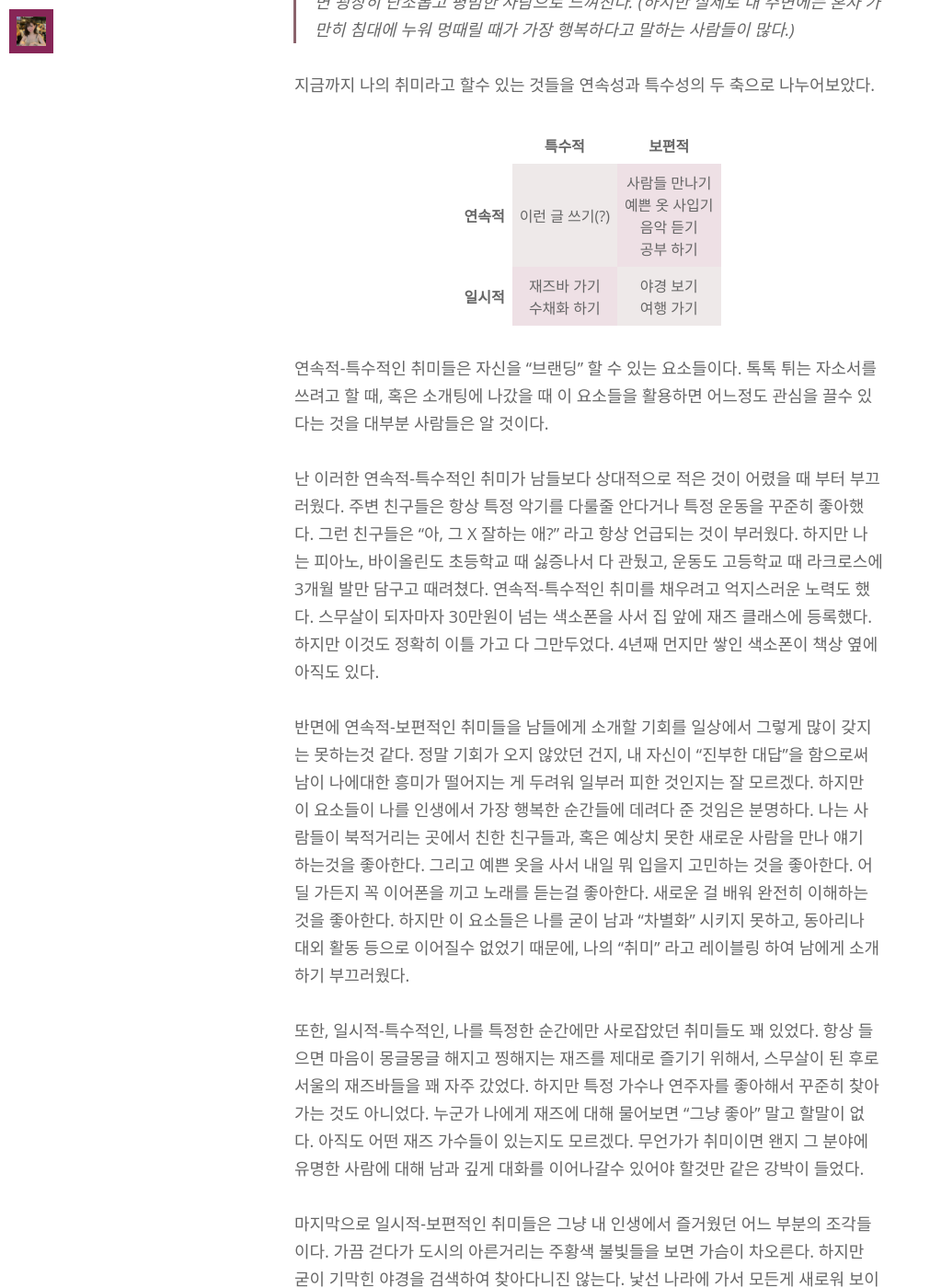
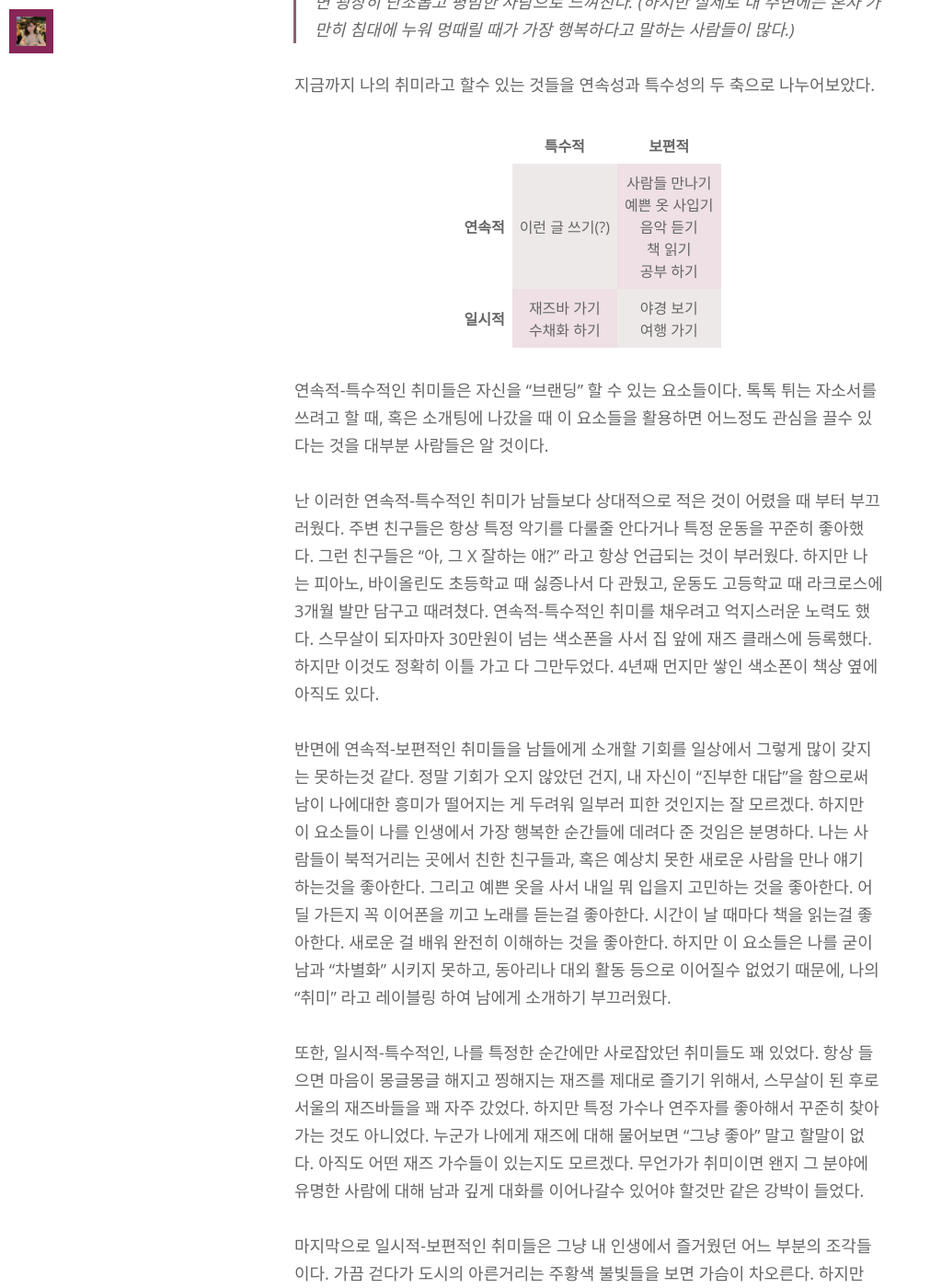
Before and after one commit to minniie/minniie.github.io, a Jekyll site: the page built from _posts/2021-08-05-post4.markdown, in a window 1280 px wide and 1400 px high, scrolled down 1879 px. Shown: the whole window at 92% size, without its empty margins (0-1011 px from the left). Built offline with Jekyll 4.4.1, drawn with Linux system fonts in a browser that asks for light colours; nearby versions of some CDN libraries; some web fonts are replaced.

Commit message:
Update 2021-08-05-post4.markdown

```diff
--- a/_posts/2021-08-05-post4.markdown
+++ b/_posts/2021-08-05-post4.markdown
@@ -25,7 +25,7 @@
 
  &ensp; | **특수적** | **보편적**
 :---:|:---:|:---:
-**연속적** | 이런 글 쓰기(?) | 사람들 만나기<br />예쁜 옷 사입기<br>음악 듣기<br />공부 하기
+**연속적** | 이런 글 쓰기(?) | 사람들 만나기<br />예쁜 옷 사입기<br />음악 듣기<br />책 읽기<br />공부 하기
 **일시적** | 재즈바 가기<br />수채화 하기 | 야경 보기<br />여행 가기
 
 <br>
@@ -33,7 +33,7 @@
 
 난 이러한 연속적-특수적인 취미가 남들보다 상대적으로 적은 것이 어렸을 때 부터 부끄러웠다. 주변 친구들은 항상 특정 악기를 다룰줄 안다거나 특정 운동을 꾸준히 좋아했다. 그런 친구들은 “아, 그 X 잘하는 애?” 라고 항상 언급되는 것이 부러웠다. 하지만 나는 피아노, 바이올린도 초등학교 때 싫증나서 다 관뒀고, 운동도 고등학교 때 라크로스에 3개월 발만 담구고 때려쳤다. 연속적-특수적인 취미를 채우려고 억지스러운 노력도 했다. 스무살이 되자마자 30만원이 넘는 색소폰을 사서 집 앞에 재즈 클래스에 등록했다. 하지만 이것도 정확히 이틀 가고 다 그만두었다. 4년째 먼지만 쌓인 색소폰이 책상 옆에 아직도 있다.
 
-반면에 연속적-보편적인 취미들을 남들에게 소개할 기회를 일상에서 그렇게 많이 갖지는 못하는것 같다. 정말 기회가 오지 않았던 건지, 내 자신이 “진부한 대답”을 함으로써 남이 나에대한 흥미가 떨어지는 게 두려워 일부러 피한 것인지는 잘 모르겠다. 하지만 이 요소들이 나를 인생에서 가장 행복한 순간들에 데려다 준 것임은 분명하다. 나는 사람들이 북적거리는 곳에서 친한 친구들과, 혹은 예상치 못한 새로운 사람을 만나 얘기 하는것을 좋아한다. 그리고 예쁜 옷을 사서 내일 뭐 입을지 고민하는 것을 좋아한다. 어딜 가든지 꼭 이어폰을 끼고 노래를 듣는걸 좋아한다. 새로운 걸 배워 완전히 이해하는 것을 좋아한다. 하지만 이 요소들은 나를 굳이 남과 “차별화” 시키지 못하고, 동아리나 대외 활동 등으로 이어질수 없었기 때문에, 나의 “취미” 라고 레이블링 하여 남에게 소개하기 부끄러웠다.
+반면에 연속적-보편적인 취미들을 남들에게 소개할 기회를 일상에서 그렇게 많이 갖지는 못하는것 같다. 정말 기회가 오지 않았던 건지, 내 자신이 “진부한 대답”을 함으로써 남이 나에대한 흥미가 떨어지는 게 두려워 일부러 피한 것인지는 잘 모르겠다. 하지만 이 요소들이 나를 인생에서 가장 행복한 순간들에 데려다 준 것임은 분명하다. 나는 사람들이 북적거리는 곳에서 친한 친구들과, 혹은 예상치 못한 새로운 사람을 만나 얘기 하는것을 좋아한다. 그리고 예쁜 옷을 사서 내일 뭐 입을지 고민하는 것을 좋아한다. 어딜 가든지 꼭 이어폰을 끼고 노래를 듣는걸 좋아한다. 시간이 날 때마다 책을 읽는걸 좋아한다. 새로운 걸 배워 완전히 이해하는 것을 좋아한다. 하지만 이 요소들은 나를 굳이 남과 “차별화” 시키지 못하고, 동아리나 대외 활동 등으로 이어질수 없었기 때문에, 나의 “취미” 라고 레이블링 하여 남에게 소개하기 부끄러웠다.
 
 또한, 일시적-특수적인, 나를 특정한 순간에만 사로잡았던 취미들도 꽤 있었다. 항상 들으면 마음이 몽글몽글 해지고 찡해지는 재즈를 제대로 즐기기 위해서, 스무살이 된 후로 서울의 재즈바들을 꽤 자주 갔었다. 하지만 특정 가수나 연주자를 좋아해서 꾸준히 찾아가는 것도 아니었다. 누군가 나에게 재즈에 대해 물어보면 “그냥 좋아” 말고 할말이 없다. 아직도 어떤 재즈 가수들이 있는지도 모르겠다. 무언가가 취미이면 왠지 그 분야에 유명한 사람에 대해 남과 깊게 대화를 이어나갈수 있어야 할것만 같은 강박이 들었다.
 
```
